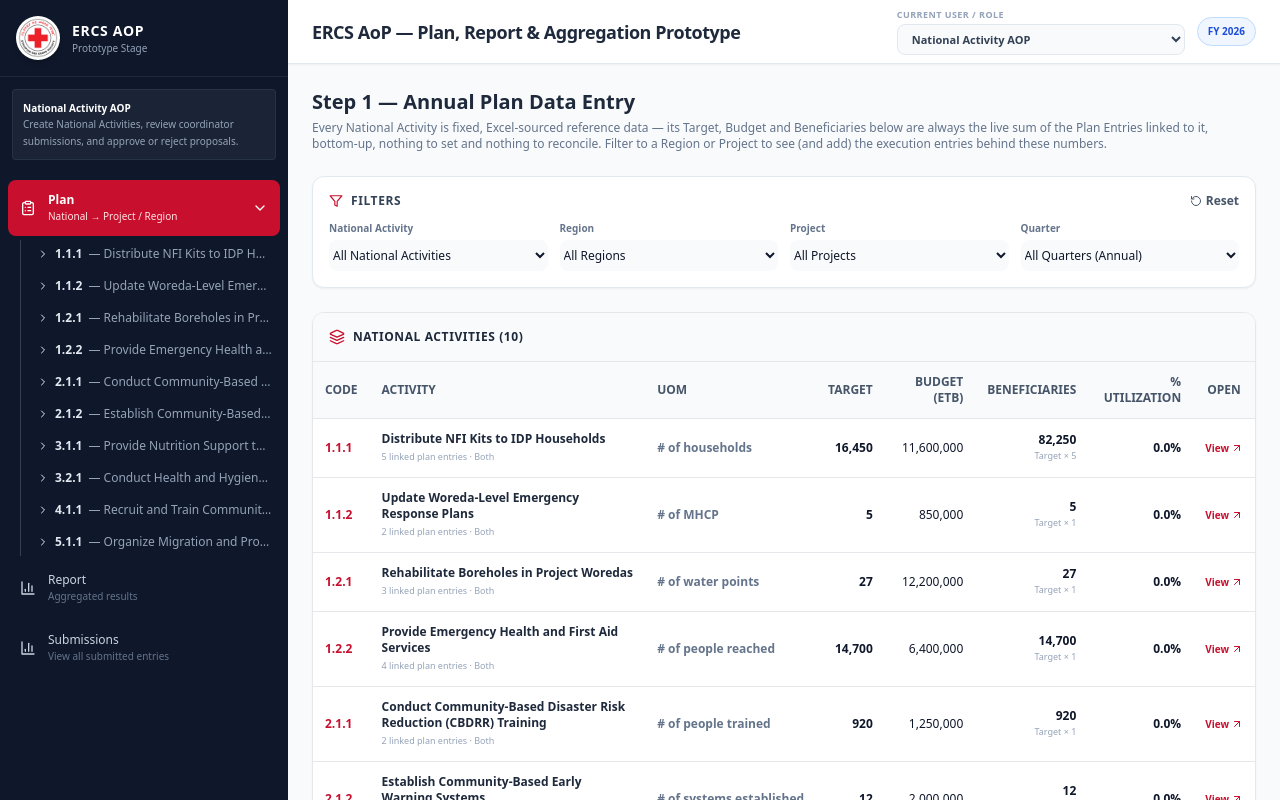
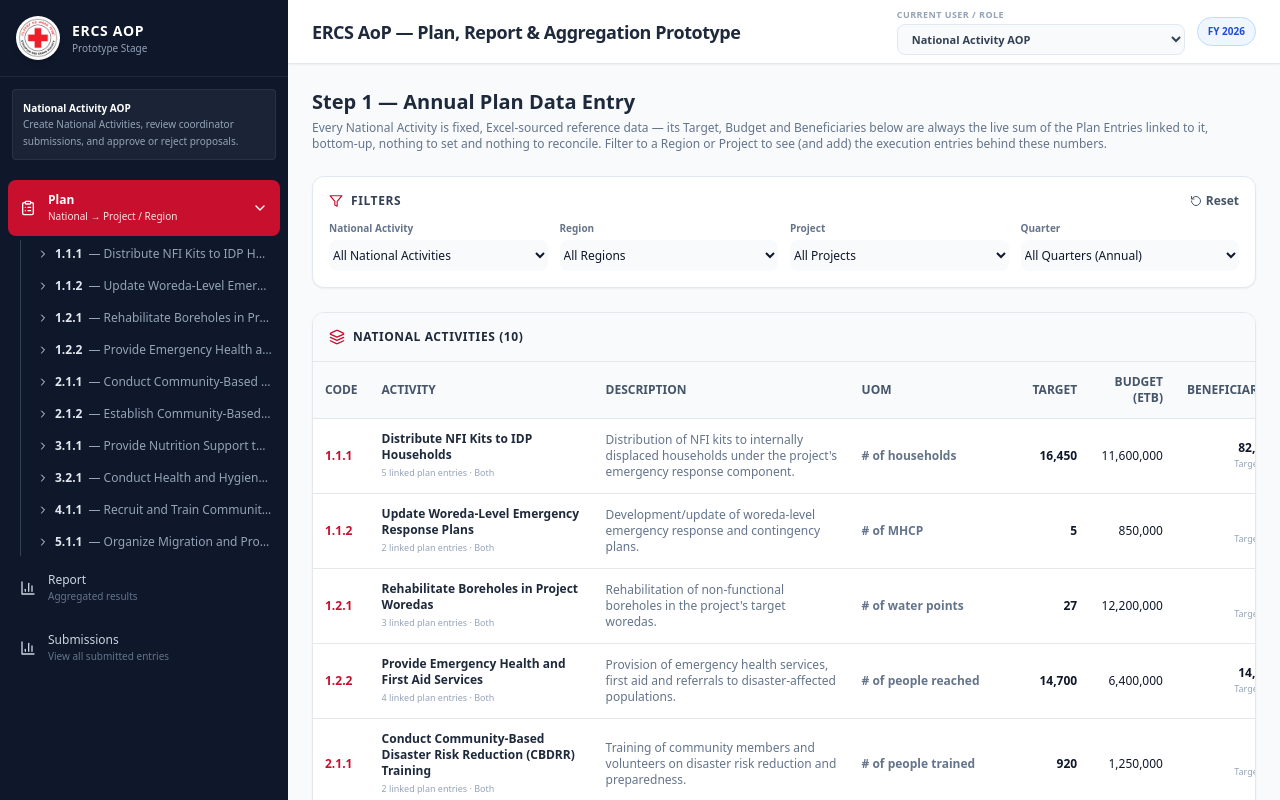
Before and after one commit to merryalem9-design/ercs-modified, a React (Vite) app: page / in a window 1280 px wide. Built offline with nearby package versions, Linux system fonts and the light colour scheme.

Commit message:
added description column

```diff
--- a/src/data/seedData.ts
+++ b/src/data/seedData.ts
@@ -16,18 +16,20 @@
   },
 ];
 
-// National Activities with totals computed from the sheets.
+// National Activities with totals computed from the sheets. `activity_description`
+// is sourced verbatim from the "Description" column of the Excel workbook's
+// National Aggregated sheet.
 export const INITIAL_NATIONAL_ACTIVITIES: NationalActivity[] = [
-  { id: 'na-1-1-1', strategic_priority_id: 'sp-1', code: '1.1.1', description: 'Distribute NFI Kits to IDP Households', uom: '# of households', responsibility: 'Both' },
-  { id: 'na-1-1-2', strategic_priority_id: 'sp-1', code: '1.1.2', description: 'Update Woreda-Level Emergency Response Plans', uom: '# of MHCP', responsibility: 'Both' },
-  { id: 'na-1-2-1', strategic_priority_id: 'sp-1', code: '1.2.1', description: 'Rehabilitate Boreholes in Project Woredas', uom: '# of water points', responsibility: 'Both' },
-  { id: 'na-1-2-2', strategic_priority_id: 'sp-1', code: '1.2.2', description: 'Provide Emergency Health and First Aid Services', uom: '# of people reached', responsibility: 'Both' },
-  { id: 'na-2-1-1', strategic_priority_id: 'sp-1', code: '2.1.1', description: 'Conduct Community-Based Disaster Risk Reduction (CBDRR) Training', uom: '# of people trained', responsibility: 'Both' },
-  { id: 'na-2-1-2', strategic_priority_id: 'sp-1', code: '2.1.2', description: 'Establish Community-Based Early Warning Systems', uom: '# of systems established', responsibility: 'Both' },
-  { id: 'na-3-1-1', strategic_priority_id: 'sp-1', code: '3.1.1', description: 'Provide Nutrition Support to Vulnerable Groups', uom: '# of beneficiaries', responsibility: 'Both' },
-  { id: 'na-3-2-1', strategic_priority_id: 'sp-1', code: '3.2.1', description: 'Conduct Health and Hygiene Awareness Campaigns', uom: '# of campaigns', responsibility: 'Both' },
-  { id: 'na-4-1-1', strategic_priority_id: 'sp-1', code: '4.1.1', description: 'Recruit and Train Community Volunteers', uom: '# of volunteers trained', responsibility: 'Both' },
-  { id: 'na-5-1-1', strategic_priority_id: 'sp-1', code: '5.1.1', description: 'Organize Migration and Protection Advocacy Forums', uom: '# of events', responsibility: 'Both' },
+  { id: 'na-1-1-1', strategic_priority_id: 'sp-1', code: '1.1.1', description: 'Distribute NFI Kits to IDP Households', uom: '# of households', responsibility: 'Both', activity_description: "Distribution of NFI kits to internally displaced households under the project's emergency response component." },
+  { id: 'na-1-1-2', strategic_priority_id: 'sp-1', code: '1.1.2', description: 'Update Woreda-Level Emergency Response Plans', uom: '# of MHCP', responsibility: 'Both', activity_description: 'Development/update of woreda-level emergency response and contingency plans.' },
+  { id: 'na-1-2-1', strategic_priority_id: 'sp-1', code: '1.2.1', description: 'Rehabilitate Boreholes in Project Woredas', uom: '# of water points', responsibility: 'Both', activity_description: "Rehabilitation of non-functional boreholes in the project's target woredas." },
+  { id: 'na-1-2-2', strategic_priority_id: 'sp-1', code: '1.2.2', description: 'Provide Emergency Health and First Aid Services', uom: '# of people reached', responsibility: 'Both', activity_description: 'Provision of emergency health services, first aid and referrals to disaster-affected populations.' },
+  { id: 'na-2-1-1', strategic_priority_id: 'sp-1', code: '2.1.1', description: 'Conduct Community-Based Disaster Risk Reduction (CBDRR) Training', uom: '# of people trained', responsibility: 'Both', activity_description: 'Training of community members and volunteers on disaster risk reduction and preparedness.' },
+  { id: 'na-2-1-2', strategic_priority_id: 'sp-1', code: '2.1.2', description: 'Establish Community-Based Early Warning Systems', uom: '# of systems established', responsibility: 'Both', activity_description: 'Establishment/strengthening of early warning systems at community and woreda level.' },
+  { id: 'na-3-1-1', strategic_priority_id: 'sp-1', code: '3.1.1', description: 'Provide Nutrition Support to Vulnerable Groups', uom: '# of beneficiaries', responsibility: 'Both', activity_description: 'Provision of nutrition support/supplementary feeding to malnourished and vulnerable groups.' },
+  { id: 'na-3-2-1', strategic_priority_id: 'sp-1', code: '3.2.1', description: 'Conduct Health and Hygiene Awareness Campaigns', uom: '# of campaigns', responsibility: 'Both', activity_description: 'Community-level awareness campaigns on health, hygiene and disease prevention.' },
+  { id: 'na-4-1-1', strategic_priority_id: 'sp-1', code: '4.1.1', description: 'Recruit and Train Community Volunteers', uom: '# of volunteers trained', responsibility: 'Both', activity_description: 'Recruitment and training of new RCRC volunteers on core competencies and code of conduct.' },
+  { id: 'na-5-1-1', strategic_priority_id: 'sp-1', code: '5.1.1', description: 'Organize Migration and Protection Advocacy Forums', uom: '# of events', responsibility: 'Both', activity_description: 'Advocacy forums on migration and protection with government and partners.' },
 ];
 
 export const INITIAL_REGIONS: Region[] = [
--- a/src/pages/PlanPage.tsx
+++ b/src/pages/PlanPage.tsx
@@ -213,6 +213,7 @@
                   <tr>
                     <th className="p-3">Code</th>
                     <th className="p-3">Activity</th>
+                    <th className="p-3">Description</th>
                     <th className="p-3">UOM</th>
                     <th className="p-3 text-right">Target</th>
                     <th className="p-3 text-right">Budget (ETB)</th>
@@ -229,6 +230,7 @@
                         <div className="font-bold text-slate-800">{row.na.description}</div>
                         <div className="text-[9px] text-slate-400 mt-0.5">{row.entryCount} linked plan {row.entryCount === 1 ? 'entry' : 'entries'} · {row.na.responsibility}</div>
                       </td>
+                      <td className="p-3 min-w-64 text-slate-500">{row.na.activity_description}</td>
                       <td className="p-3 whitespace-nowrap text-slate-500 font-semibold">{row.na.uom}</td>
                       <td className="p-3 text-right font-bold whitespace-nowrap">{row.target.toLocaleString()}</td>
                       <td className="p-3 text-right whitespace-nowrap">{row.budget.toLocaleString()}</td>
@@ -247,7 +249,7 @@
                 </tbody>
                 <tfoot>
                   <tr className="bg-slate-50 font-black border-t-2 border-slate-200">
-                    <td className="p-3" colSpan={3}>TOTAL</td>
+                    <td className="p-3" colSpan={4}>TOTAL</td>
                     <td className="p-3 text-right text-slate-300" title="Targets use different units across activities and are not summable">—</td>
                     <td className="p-3 text-right">{aggregatedTotalBudget.toLocaleString()}</td>
                     <td className="p-3 text-right">{aggregatedTotalBeneficiaries.toLocaleString()}</td>
```
Also changed, not shown: src/types/index.ts (+7 -0 lines).
